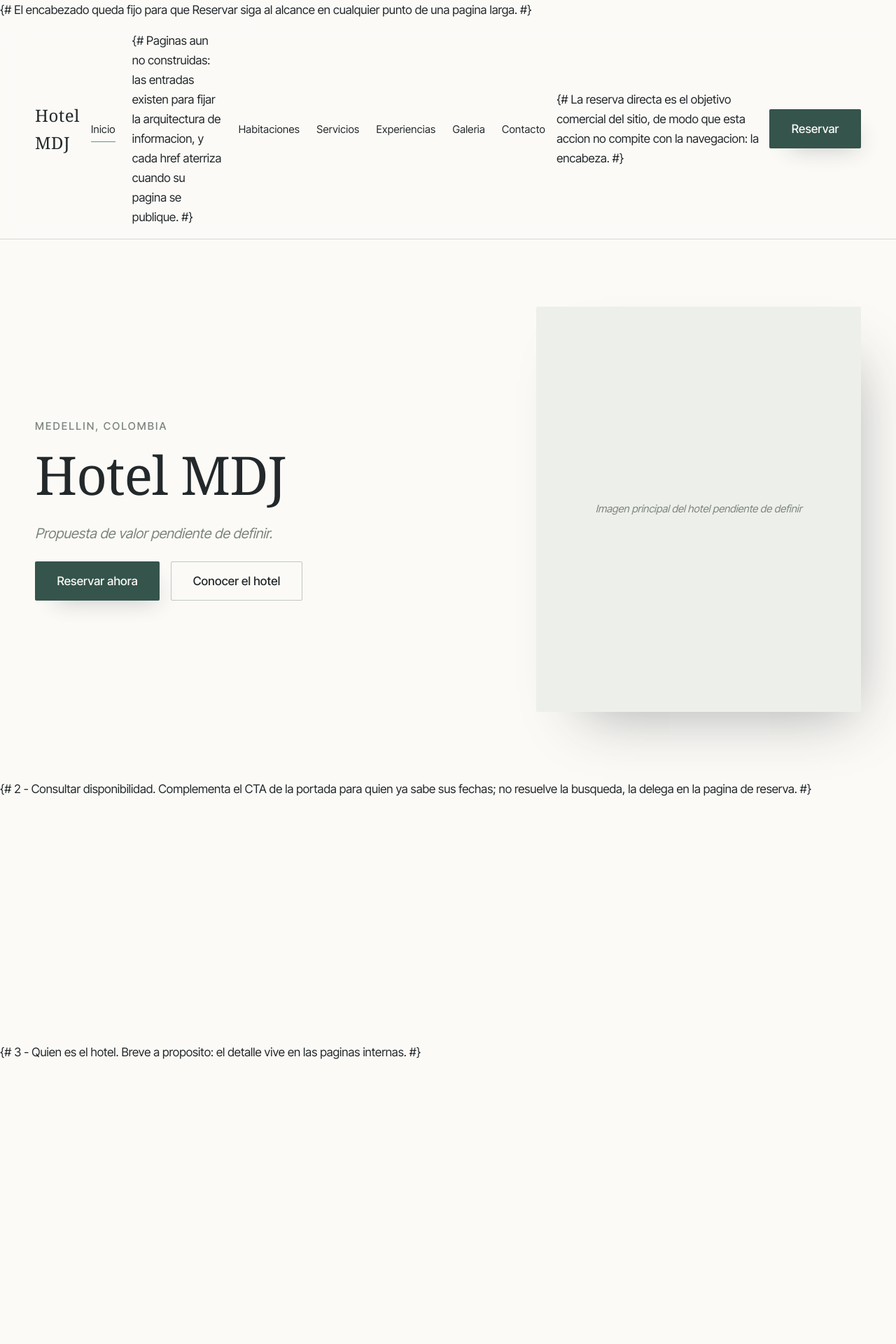
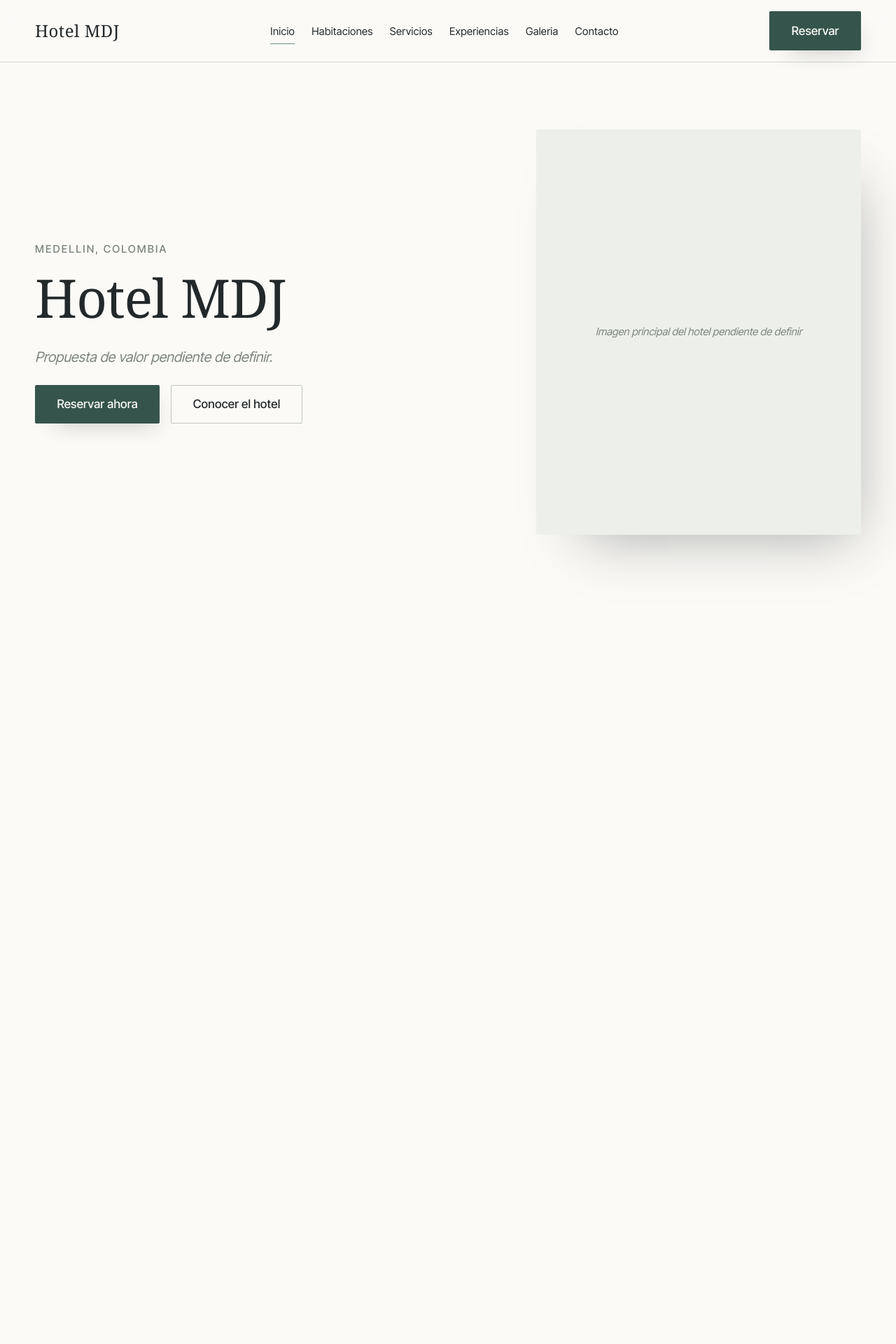
Before and after one commit to MiguelAngelMarinMejia1/ArquitecturaDeSoftware-Proyecto, a Django app: page / in a window 1280 px wide. Shown: the top 1920 px of the page at 70% size. Run offline with Django 5.2, Linux system fonts and the light colour scheme; data comes from the database, SQL or seed files in the repository; some libraries are stand-ins or nearby versions; some web fonts are replaced.

Commit message:
fix(web): use comment tags for multi-line template comments

```diff
--- a/web/templates/web/base.html
+++ b/web/templates/web/base.html
@@ -15,8 +15,8 @@
 </head>
 <body>
 
-{# El encabezado queda fijo para que Reservar siga al alcance en cualquier
-   punto de una pagina larga. #}
+{% comment %} El encabezado queda fijo para que Reservar siga al alcance en cualquier
+   punto de una pagina larga. {% endcomment %}
 <header class="mdj-header" data-region="site-header">
     <a href="#contenido-principal" data-role="skip-link">Saltar al contenido</a>
 
@@ -26,9 +26,9 @@
         <nav class="d-none d-lg-block" aria-label="Navegacion principal">
             <ul class="list-unstyled d-flex align-items-center gap-4 mb-0">
                 <li><a class="mdj-nav-link" href="{% url 'web:home' %}"{% if request.resolver_match.url_name == 'home' %} aria-current="page"{% endif %}>Inicio</a></li>
-                {# Paginas aun no construidas: las entradas existen para fijar la
+                {% comment %} Paginas aun no construidas: las entradas existen para fijar la
                    arquitectura de informacion, y cada href aterriza cuando su
-                   pagina se publique. #}
+                   pagina se publique. {% endcomment %}
                 <li><a class="mdj-nav-link" href="#" data-pending-page="habitaciones">Habitaciones</a></li>
                 <li><a class="mdj-nav-link" href="#" data-pending-page="servicios">Servicios</a></li>
                 <li><a class="mdj-nav-link" href="#" data-pending-page="experiencias">Experiencias</a></li>
@@ -38,8 +38,8 @@
         </nav>
 
         <div class="d-flex align-items-center gap-2">
-            {# La reserva directa es el objetivo comercial del sitio, de modo que
-               esta accion no compite con la navegacion: la encabeza. #}
+            {% comment %} La reserva directa es el objetivo comercial del sitio, de modo que
+               esta accion no compite con la navegacion: la encabeza. {% endcomment %}
             <a href="{% url 'web:reservations' %}" class="mdj-btn mdj-btn--principal d-none d-sm-inline-flex" data-role="cta-primary">Reservar</a>
 
             <button class="btn d-lg-none border" type="button" data-bs-toggle="collapse"
--- a/web/templates/web/home.html
+++ b/web/templates/web/home.html
@@ -36,8 +36,8 @@ placeholders rather than filled with invented material.
     </div>
 </section>
 
-{# 2 - Consultar disponibilidad. Complementa el CTA de la portada para quien ya
-   sabe sus fechas; no resuelve la busqueda, la delega en la pagina de reserva. #}
+{% comment %} 2 - Consultar disponibilidad. Complementa el CTA de la portada para quien ya
+   sabe sus fechas; no resuelve la busqueda, la delega en la pagina de reserva. {% endcomment %}
 <section class="mdj-seccion mdj-revela" aria-labelledby="disponibilidad-title" data-section="availability">
     <div class="mdj-contenedor">
         <div class="mdj-buscador">
@@ -75,8 +75,8 @@ placeholders rather than filled with invented material.
     </div>
 </section>
 
-{# 3 - Quien es el hotel. Breve a proposito: el detalle vive en las paginas
-   internas. #}
+{% comment %} 3 - Quien es el hotel. Breve a proposito: el detalle vive en las paginas
+   internas. {% endcomment %}
 <section class="mdj-seccion mdj-revela" id="conocer-el-hotel" aria-labelledby="presentacion-title" data-section="about">
     <div class="mdj-contenedor">
         <div class="row align-items-center g-5">
@@ -97,8 +97,8 @@ placeholders rather than filled with invented material.
     </div>
 </section>
 
-{# 4 - Habitaciones. Alimentada con los RoomType reales, de modo que el catalogo
-   y el flujo de reserva no puedan contradecirse. #}
+{% comment %} 4 - Habitaciones. Alimentada con los RoomType reales, de modo que el catalogo
+   y el flujo de reserva no puedan contradecirse. {% endcomment %}
 <section class="mdj-seccion mdj-revela" aria-labelledby="habitaciones-title" data-section="rooms-preview">
     <div class="mdj-contenedor">
         <div class="d-flex flex-wrap justify-content-between align-items-end gap-3 mb-5">
@@ -147,8 +147,8 @@ placeholders rather than filled with invented material.
     </div>
 </section>
 
-{# 5 - Servicios. La lista queda vacia hasta que el hotel confirme lo que
-   ofrece: inventar comodidades seria describir mal la propiedad. #}
+{% comment %} 5 - Servicios. La lista queda vacia hasta que el hotel confirme lo que
+   ofrece: inventar comodidades seria describir mal la propiedad. {% endcomment %}
 <section class="mdj-seccion mdj-revela" aria-labelledby="servicios-title" data-section="services">
     <div class="mdj-contenedor">
         <span class="mdj-rotulo">A tu disposicion</span>
@@ -204,8 +204,8 @@ placeholders rather than filled with invented material.
     </div>
 </section>
 
-{# 8 - Prueba social. No se muestra ninguna calificacion ni testimonio hasta que
-   existan de verdad. #}
+{% comment %} 8 - Prueba social. No se muestra ninguna calificacion ni testimonio hasta que
+   existan de verdad. {% endcomment %}
 <section class="mdj-seccion mdj-revela" aria-labelledby="resenas-title" data-section="reviews">
     <div class="mdj-contenedor">
         <span class="mdj-rotulo">Huespedes</span>
```
Also changed, not shown: web/templates/web/reservations.html (+10 -10 lines).
